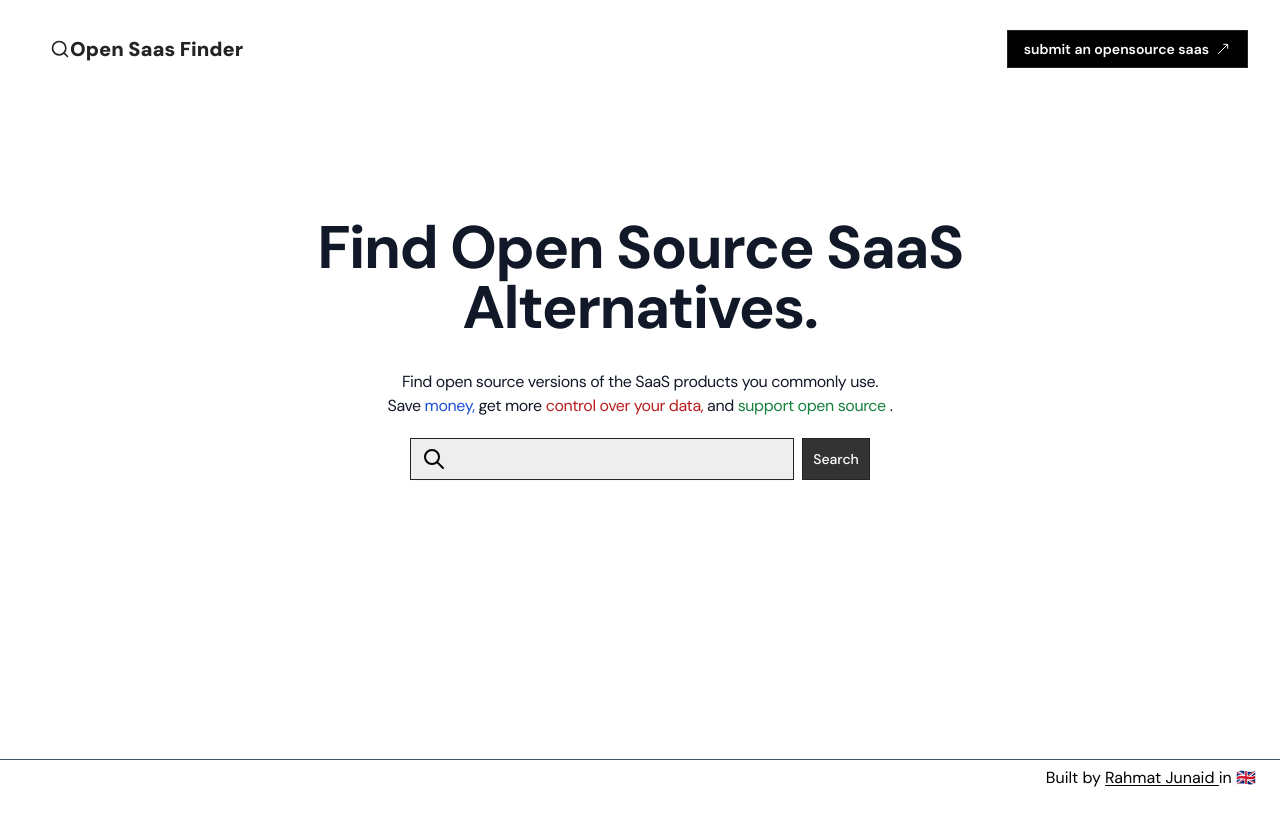
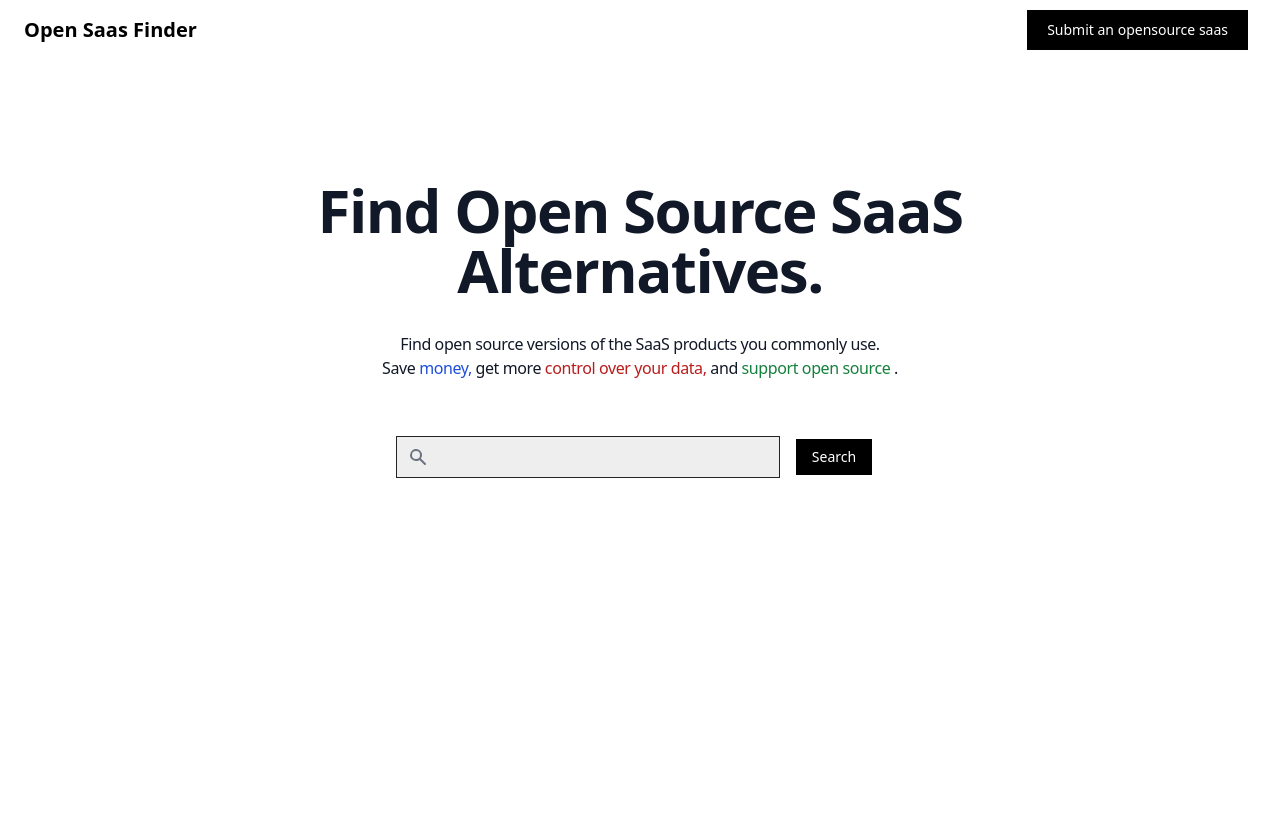
Before and after one commit to ThisIsRahmat/OpenSaasFinder.com, a Next.js app in the folder frontend/: page / in a window 1280 px wide. Shown: the top 826 px of the page. Built offline with nearby package versions, Linux system fonts and the light colour scheme.

Commit message:
completed the mvp for the site

```diff
--- a/frontend/app/layout.tsx
+++ b/frontend/app/layout.tsx
@@ -2,6 +2,10 @@ import './globals.css'
 import { DM_Sans } from 'next/font/google'
 import Header from '../components/Header'
 import Footer from '../components/Footer'
+import NewHeader from '../components/NewHeader'
+
+
+
 
 const dm_sans = DM_Sans({ subsets: ['latin'] })
 
@@ -17,12 +21,14 @@ export default function RootLayout({
 }) {
   return (
     <html lang="en">
-      <body className={` ${dm_sans.className}`}>
-      <main>
-      <Header/>
+      <body className="h-screen w-fit { ` ${dm_sans.className}`}">
+      <main className="">
+      <NewHeader/>
       {children}
       </main>
-      <Footer/></body>
+
+
+      </body>
     </html>
   )
 }
--- a/frontend/app/page.tsx
+++ b/frontend/app/page.tsx
@@ -2,6 +2,7 @@ import Image from 'next/image'
 import { Inter } from 'next/font/google'
 import Hero from '../components/Hero'
 import Search from '../components/Search'
+import NewSearch from '../components/NewSearch'
 import DisplayTypes from '../components/DisplayTypes'
 // import { getOpensaas } from "../lib/getSaas"
 
@@ -18,11 +19,12 @@ export default async function Home({ searchParams }) {
   return (
 
 
-    <main className="flex min-h-screen flex-col items-center space-y-5  p-24">
+    <main className="flex sm:h-screen flex-col items-center space-y-10  p-24">
 
    <Hero/>
    {/* <DisplayTypes/> */}
-   <Search searchText={searchText}  />
+
+  <NewSearch searchText={searchText}/>
     </main>
 
   )
--- /dev/null
+++ b/frontend/components/NewFooter.jsx
@@ -0,0 +1,20 @@
+import Link from 'next/link'
+
+export default function NewFooter() {
+return (
+    <footer class="p-4  bg-white sm:p-6 dark:bg-gray-800">
+    <div class="mx-auto max-w-screen-xl">
+
+        <hr class="my-6 border-gray-200 sm:mx-auto dark:border-gray-700 lg:my-8" />
+        <div class="sm:flex ">
+
+            <div class="flex mt-4 space-x-6 sm:justify-center sm:mt-0">
+            <p className="text-sm sm:text-[16px] text-left">
+            Built by <span className="underline-offset-2 underline"> <Link  href="https://twitter.com/thisis_rahmat">Rahmat Junaid</Link> </span> in 🇬🇧
+            </p>
+            </div>
+        </div>
+    </div>
+</footer>
+)
+}
--- /dev/null
+++ b/frontend/components/NewHeader.tsx
@@ -0,0 +1,23 @@
+
+import Link from 'next/link'
+
+export default function Header (){
+
+    return (
+    <header>
+    <nav class="w-screen px-4 lg:px-6 py-2.5 dark:bg-gray-800">
+        <div class="flex flex-wrap justify-between items-center mx-auto max-w-screen-xl">
+            <Link href="/" class="flex items-center">
+                {/* <img src="https://flowbite.com/docs/images/logo.svg" class="mr-3 h-6 sm:h-9" alt="Flowbite Logo" /> */}
+                <span class="self-center text-xl font-semibold whitespace-nowrap dark:text-white">Open Saas Finder</span>
+            </Link>
+            <div class="flex items-center lg:order-2">
+                <Link href="#" class="text-white font-medium text-sm px-4 lg:px-5 py-2 lg:py-2.5 mr-2 focus:outline-none bg-black ">Submit an opensource saas</Link>
+
+            </div>
+
+        </div>
+    </nav>
+</header>
+    )
+}
--- /dev/null
+++ b/frontend/components/NewSearch.tsx
@@ -0,0 +1,69 @@
+"use client"
+
+import { useRouter } from 'next/navigation'
+
+export default function NewSearch({ searchText = " " }){
+
+
+
+    const router = useRouter()
+
+    function handleSubmit(e){
+      e.preventDefault();
+      const form = e.target;
+      //replace any whitespaces at start of the search string
+      const saasValue = form.saas.value.trimStart();
+
+      router.push(`/saas/${saasValue}`)
+
+    }
+
+    return (
+        <main className=" dark:bg-gray-900 flex items-center">
+          <div className="max-w-screen-xl px-4 mx-auto lg:px-12 w-full">
+            <div className="relative dark:bg-gray-800 sm:rounded-lg">
+              <div className="flex flex-col items-center justify-between p-4 space-y-3 md:flex-row md:space-y-0 md:space-x-4">
+                <div className="w-full md:w-1/2">
+                  <form className="flex items-center" onSubmit={handleSubmit}>
+                    <label htmlFor="simple-search" className="sr-only">Search</label>
+                    <div className="relative w-full">
+                      <div className="absolute inset-y-0 left-0 flex items-center pl-3 pointer-events-none">
+                        <svg aria-hidden="true" className="w-5 h-5 text-gray-500 dark:text-gray-400" fill="currentColor" viewBox="0 0 20 20" xmlns="http://www.w3.org/2000/svg">
+                          <path fillRule="evenodd" d="M8 4a4 4 0 100 8 4 4 0 000-8zM2 8a6 6 0 1110.89 3.476l4.817 4.817a1 1 0 01-1.414 1.414l-4.816-4.816A6 6 0 012 8z" clipRule="evenodd" />
+                        </svg>
+                      </div>
+
+
+                   <input
+        name="saas"
+          type="text"
+
+          className="bg-[#EEEEEE] border border-[#242422]  text-[#242422] text-sm rounded-none block  w-fit lg:w-96 p-2.5 pl-10 dark:bg-gray-700 dark:border-gray-600 dark:placeholder-gray-400  dark:text-white"
+          placeholder="Calendly"
+          required
+          defaultValue={searchText}
+
+        />
+                    </div>
+                  </form>
+                </div>
+                <div className="flex flex-col items-stretch justify-end flex-shrink-0 w-full space-y-2 md:w-auto md:flex-row md:space-y-0 md:items-center md:space-x-3">
+                  <button type="button" className="flex items-center justify-center px-4 py-2 text-sm font-medium text-white  bg-black   focus:outline-none ">
+
+                   Search
+                  </button>
+                  <div className="flex items-center w-full space-x-3 md:w-auto">
+
+                    <div id="actionsDropdown" className="z-10 hidden bg-white divide-y divide-gray-100 rounded shadow w-44 dark:bg-gray-700 dark:divide-gray-600">
+
+
+                    </div>
+
+                  </div>
+                </div>
+              </div>
+            </div>
+          </div>
+        </main>
+    );
+}
--- a/frontend/components/Results.tsx
+++ b/frontend/components/Results.tsx
@@ -3,7 +3,7 @@
 'use client'
 import Link from 'next/link'
 import Image from 'next/image'
-import { Github } from 'lucide-react';
+import { Github, Star} from 'lucide-react';
 
 
 
@@ -18,7 +18,7 @@ import { Github } from 'lucide-react';
           <div className="mx-auto max-w-2xl text-center">
             <h2 className="text-3xl font-bold tracking-tight text-gray-900 sm:text-4xl">
 
-            Open Source Saas alternatives to <span  className="capitalize font-bold"> {searchText} </span>
+            Open Source Saas alternatives to <span  className="capitalize font-bold italic underline underline-offset-2"> {searchText} </span>
 
                 </h2>
 
@@ -26,32 +26,38 @@ import { Github } from 'lucide-react';
           <div className="mx-auto mt-16 grid max-w-2xl grid-cols-1 gap-x-8 gap-y-10 lg:mx-0 lg:max-w-none lg:grid-cols-3">
             {results.map((saas) => (
               <div key={saas.id} className="relative isolate border rounded-xl px-2 py-2 flex flex-row gap-2 lg:flex-col">
-                <div className="relative  w-1/2 h-1/2 py-2 px-2">
+                <div className="relative  py-2 px-2">
+                  <Link href={saas.website}>
                   <Image
                   src={saas.logo}
-                  width={250}
-                  height={250}
+                  width={350}
+                  height={350}
                   alt={saas.name}
-                  className="w-1/2 rounded-full"
+                  className="w-1/2 "
                   />
+                  </Link>
                   <div className="" />
                 </div>
                 <div className="max-w-xl">
                   <div className="mt-6 flex items-center gap-x-2 text-xs">
 
-                    <a
+                    <Link
                       href={saas.github}
                       className="relative z-10 rounded-full bg-gray-50 px-3 py-1.5 font-medium text-gray-600 hover:bg-gray-100"
                     >
+
+                      <div className="flex-inline">
                       star on github
-                    </a>
+
+                      </div>
+                    </Link>
                   </div>
                   <div className="group relative px-2 pb-2">
-                    <h3 className="mt-3 text-lg font-semibold leading-6 text-gray-900 group-hover:underline group-hover:underline-offset-4 group-hover:text-gray-600">
-                      <a href={saas.website}>
+                    <h3 className="mt-3 text-2xl font-semibold leading-6 text-gray-900 group-hover:underline group-hover:underline-offset-4 group-hover:text-gray-600">
+                      <Link href={saas.website}>
                         <span className="absolute inset-0" />
                         {saas.name}
-                      </a>
+                      </Link>
                     </h3>
                     <p className="mt-3  text-m leading-6 normal-case">{saas.description}</p>
                   </div>
@@ -78,16 +84,21 @@ import { Github } from 'lucide-react';
 :
 
 <div className="text-center  pt-20">
-<h1 className="text-4xl">
+      <h2 className="text-3xl  text-gray-900 sm:text-4xl">
     Sorry we could not find an Open Source Saas replacement for <span  className="capitalize font-bold italic"> {searchText} </span>
 
    <br/>
    Click <Link href="https://airtable.com/appwLc0M2vNJcHRCu/shr837GjMn23aKRRs" className="underline"> here</Link> to submit a new Open Saas to the directory
-    </h1>
+    </h2>
 
 
 
     </div>
+
+
+
+
+
     }
 
       </div>
--- a/frontend/tailwind.config.js
+++ b/frontend/tailwind.config.js
@@ -7,6 +7,10 @@ module.exports = {
   ],
   theme: {
     extend: {
+      colors: {
+        primary: {"50":"#eff6ff","100":"#dbeafe","200":"#bfdbfe","300":"#93c5fd","400":"#60a5fa","500":"#3b82f6","600":"#2563eb","700":"#1d4ed8","800":"#1e40af","900":"#1e3a8a","950":"#172554"}
+      }
+
 
     },
   },
```
